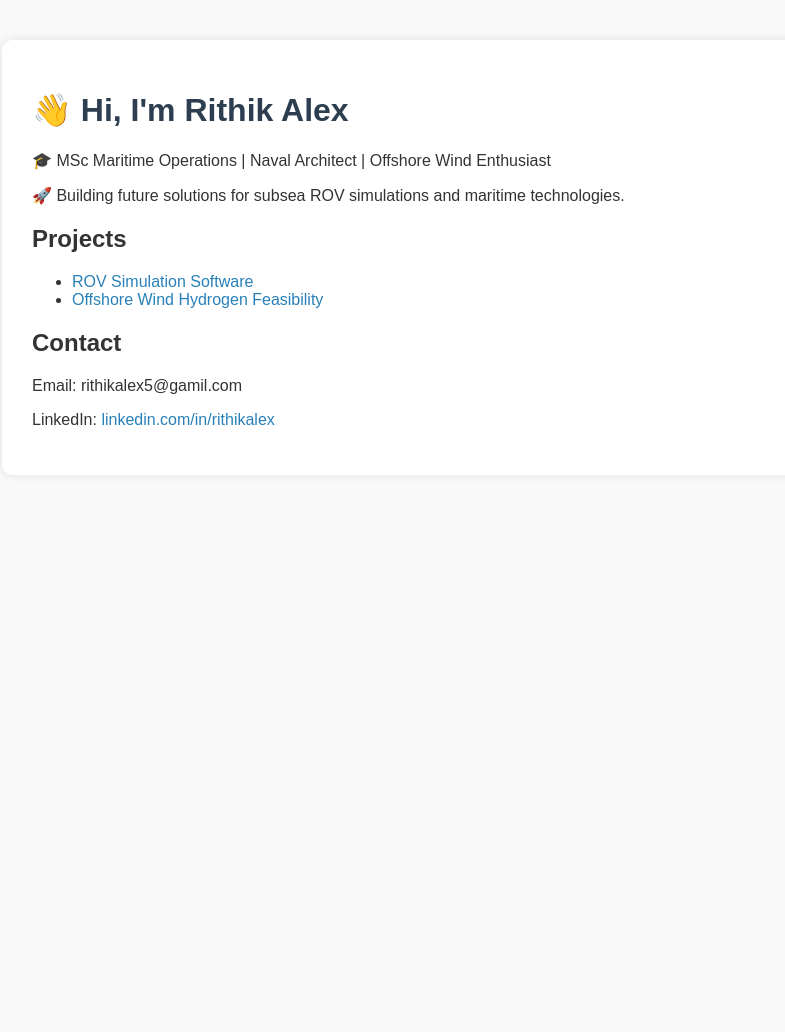
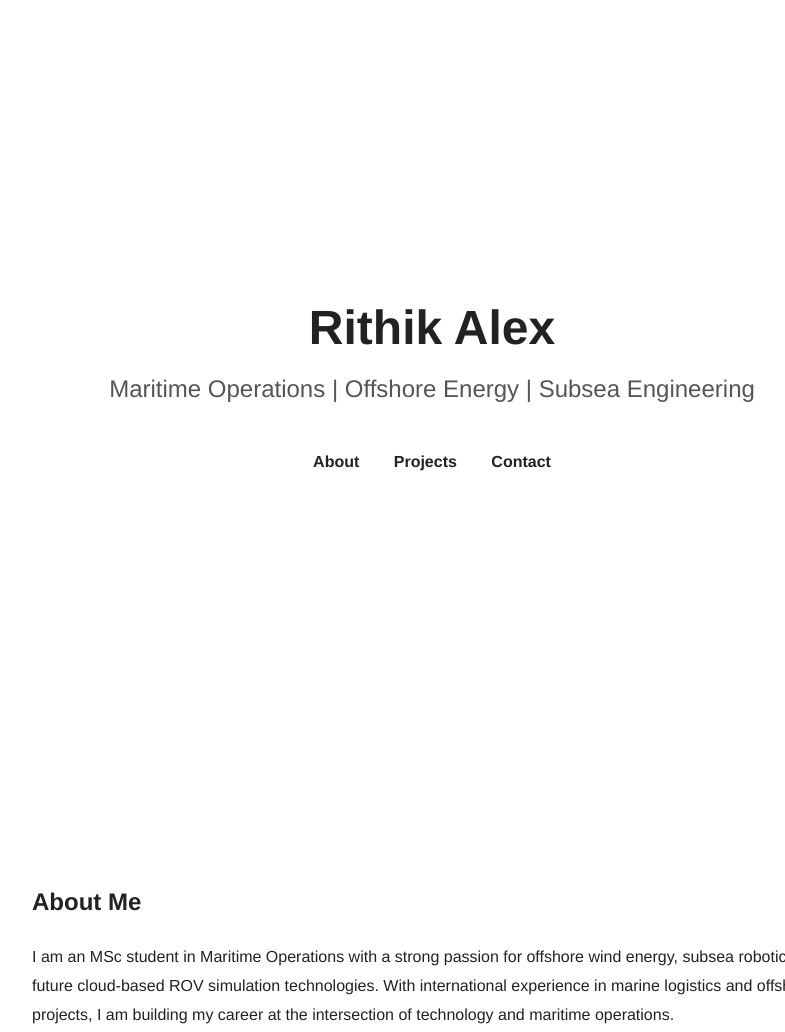
Before and after one commit to Bluemarq/rithikalex.github.io, a plain HTML site: page index.html in a window 1280 px wide. Shown: the top 1032 px of the page, without its empty margins (208-993 px from the left). Before the commit the page ends 800 px from the top, so only its background shows below. Drawn offline with Linux system fonts and the light colour scheme.

Commit message:
Update index.html

```diff
--- a/index.html
+++ b/index.html
@@ -4,27 +4,90 @@
   <meta charset="UTF-8">
   <title>Rithik Alex | Maritime Operations</title>
   <style>
-    body { font-family: Arial, sans-serif; margin: 40px; background-color: #f9f9f9; color: #333; }
-    h1 { color: #2c3e50; }
-    a { color: #2980b9; text-decoration: none; }
-    .container { max-width: 800px; margin: auto; background: white; padding: 30px; border-radius: 10px; box-shadow: 0 0 10px rgba(0,0,0,0.1); }
+    body {
+      margin: 0;
+      padding: 0;
+      font-family: 'Helvetica Neue', Arial, sans-serif;
+      background-color: #ffffff;
+      color: #222222;
+    }
+    header {
+      height: 100vh;
+      display: flex;
+      flex-direction: column;
+      justify-content: center;
+      align-items: center;
+      text-align: center;
+      padding: 0 20px;
+    }
+    header h1 {
+      font-size: 3em;
+      margin: 0;
+    }
+    header p {
+      font-size: 1.5em;
+      color: #555;
+      margin: 20px 0;
+    }
+    nav {
+      text-align: center;
+      margin: 30px 0;
+    }
+    nav a {
+      text-decoration: none;
+      color: #222;
+      margin: 0 15px;
+      font-weight: bold;
+    }
+    section {
+      max-width: 800px;
+      margin: 80px auto;
+      padding: 0 20px;
+      line-height: 1.8;
+    }
+    footer {
+      text-align: center;
+      padding: 40px 20px;
+      color: #999;
+      font-size: 0.9em;
+    }
   </style>
 </head>
 <body>
-  <div class="container">
-    <h1>👋 Hi, I'm Rithik Alex</h1>
-    <p>🎓 MSc Maritime Operations | Naval Architect | Offshore Wind Enthusiast</p>
-    <p>🚀 Building future solutions for subsea ROV simulations and maritime technologies.</p>
 
+  <header>
+    <h1>Rithik Alex</h1>
+    <p>Maritime Operations | Offshore Energy | Subsea Engineering</p>
+    <nav>
+      <a href="#about">About</a>
+      <a href="#projects">Projects</a>
+      <a href="#contact">Contact</a>
+    </nav>
+  </header>
+
+  <section id="about">
+    <h2>About Me</h2>
+    <p>I am an MSc student in Maritime Operations with a strong passion for offshore wind energy, subsea robotics, and future cloud-based ROV simulation technologies. With international experience in marine logistics and offshore projects, I am building my career at the intersection of technology and maritime operations.</p>
+  </section>
+
+  <section id="projects">
     <h2>Projects</h2>
     <ul>
-      <li><a href="https://github.com/rithikalex/rov-simulation">ROV Simulation Software</a></li>
-      <li><a href="https://github.com/rithikalex/wind-hydrogen-study">Offshore Wind Hydrogen Feasibility</a></li>
+      <li>ROV Simulation Software (Prototype)</li>
+      <li>Offshore Wind Hydrogen Feasibility Study</li>
+      <li>Maritime Logistics Optimization Tools</li>
     </ul>
+  </section>
 
+  <section id="contact">
     <h2>Contact</h2>
-    <p>Email: rithikalex5@gamil.com</p>
-    <p>LinkedIn: <a href="https://linkedin.com/in/rithikalex">linkedin.com/in/rithikalex</a></p>
-  </div>
+    <p>Email: rithikalex@example.com</p>
+    <p>LinkedIn: <a href="https://linkedin.com/in/rithikalex" target="_blank">linkedin.com/in/rithikalex</a></p>
+  </section>
+
+  <footer>
+    &copy; 2025 Rithik Alex. All rights reserved.
+  </footer>
+
 </body>
 </html>
```
